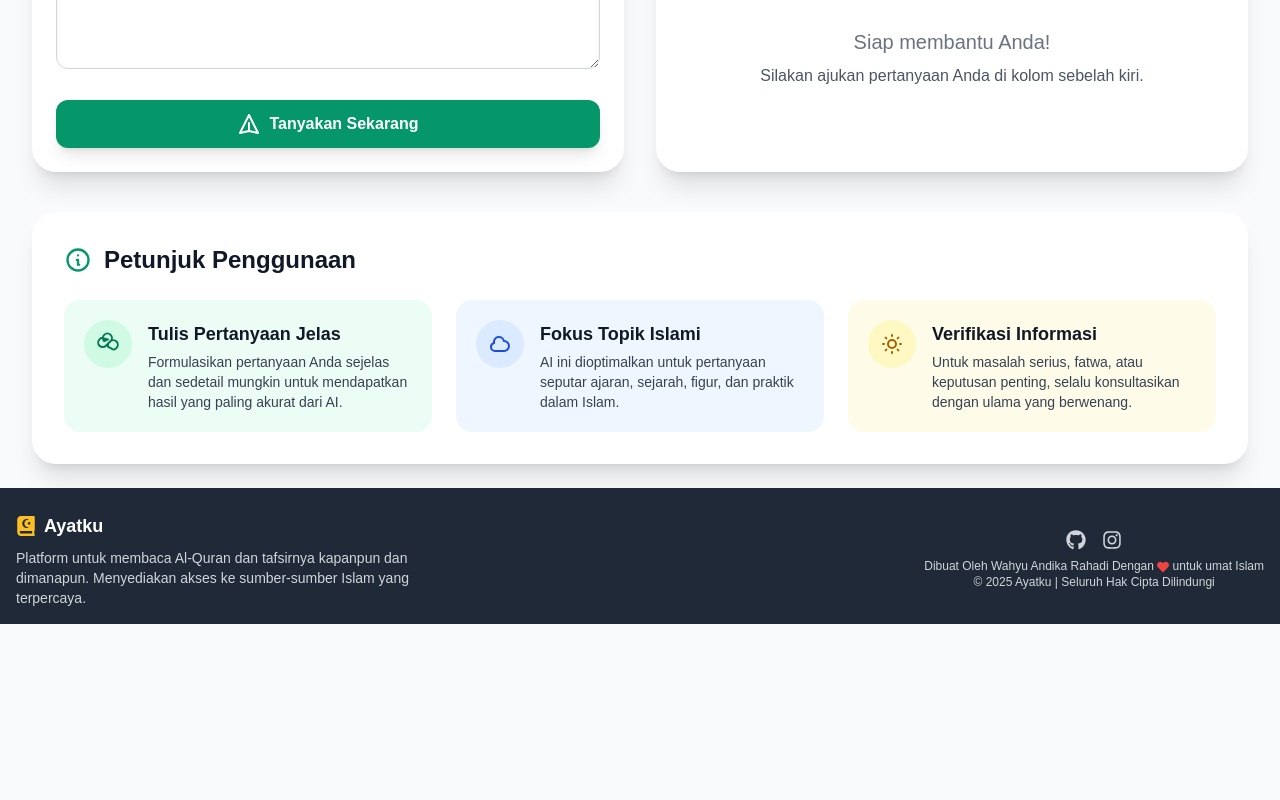
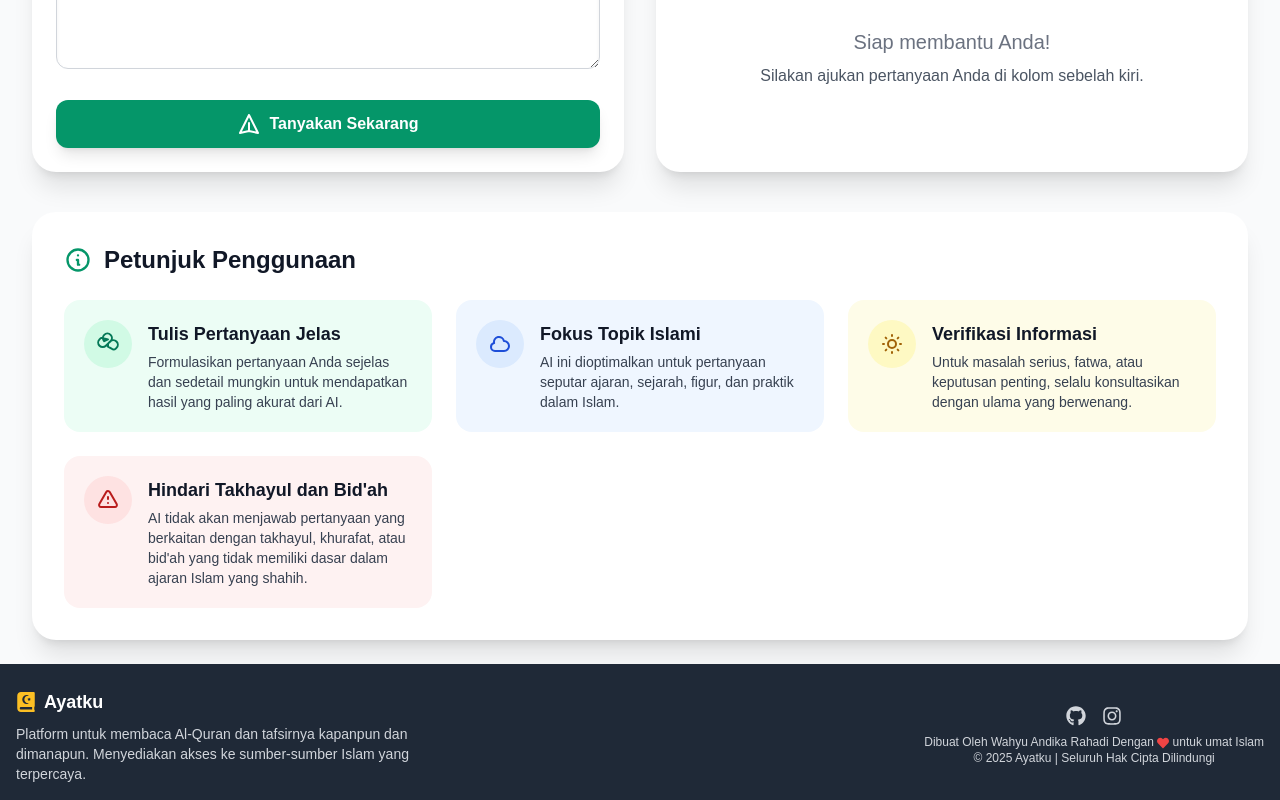
Before and after one commit to WahyuAndikaRahadi/Ayatku, a React (Vite) app: page /ai-qna in a window 1280 px wide. Shown: the part 629-1429 px from the top of the page. Before the commit the page ends 1253 px from the top, so only its background shows below. Built offline with nearby package versions, Linux system fonts and the light colour scheme; no server answers; a web font is replaced by a local one.

Commit message:
update ai

```diff
--- a/package.json
+++ b/package.json
@@ -20,6 +20,7 @@
     "react": "^19.0.0",
     "react-dom": "^19.0.0",
     "react-icons": "^5.5.0",
+    "react-markdown": "^10.1.0",
     "react-router-dom": "^7.2.0",
     "sweetalert2": "^11.17.2",
     "tailwindcss": "^3.4.17"
--- a/src/pages/IslamicQABot.jsx
+++ b/src/pages/IslamicQABot.jsx
@@ -1,6 +1,7 @@
 import { useState, useRef } from 'react';
 import Swal from 'sweetalert2';
 import { motion } from 'framer-motion';
+import ReactMarkdown from 'react-markdown'; // Import ReactMarkdown
 
 const IslamicQABot = () => {
     const [question, setQuestion] = useState('');
@@ -29,13 +30,12 @@ const IslamicQABot = () => {
             headers: { 'Content-Type': 'application/json' },
             body: JSON.stringify({
                 contents: [{ parts: [{ text: prompt }] }],
-                // You can add other parameters if needed, for example:
-                // generationConfig: {
-                //     temperature: 0.7,
-                //     topK: 40,
-                //     topP: 0.95,
-                //     maxOutputTokens: 1024,
-                // },
+                generationConfig: {
+                    temperature: 0.7,
+                    topK: 40,
+                    topP: 0.95,
+                    maxOutputTokens: 500, // Limit response length to 500 tokens
+                },
             })
         });
 
@@ -47,7 +47,7 @@ const IslamicQABot = () => {
 
         const data = await res.json();
         // Ensure the response structure is as expected
-        return data?.candidates?.[0]?.content?.parts?.[0]?.text || "Sorry, I couldn't generate a valid response.";
+        return data?.candidates?.[0]?.content?.parts?.[0]?.text || "Maaf, saya tidak dapat menghasilkan respons yang valid.";
     };
 
     const handleAskQuestion = async (e) => {
@@ -67,7 +67,7 @@ const IslamicQABot = () => {
         setError(null);
         setAnswer(null); // Reset previous answer
 
-        const promptTemplate = `Anda adalah asisten AI yang ahli dalam pengetahuan Islam. Jawablah pertanyaan berikut secara informatif, akurat, dan sesuai dengan ajaran Islam. Jika Anda tidak yakin, katakan bahwa Anda tidak memiliki informasi yang cukup atau sarankan untuk berkonsultasi dengan ulama.
+        const promptTemplate = `Anda adalah asisten AI yang ahli dalam pengetahuan Islam. Jawablah pertanyaan berikut secara informatif, akurat, dan sesuai dengan ajaran Islam. Jika Anda tidak yakin, katakan bahwa Anda tidak memiliki informasi yang cukup atau sarankan untuk berkonsultasi dengan ulama. Berikan jawaban dalam format markdown jika memungkinkan (misal: bold, list).
 
 Pertanyaan: "${question}"
 
@@ -93,6 +93,14 @@ Jawaban:`;
             });
         } finally {
             setLoading(false);
+        }
+    };
+
+    const handleKeyDown = (e) => {
+        // Submit on Enter key press, but allow Shift + Enter for new line
+        if (e.key === 'Enter' && !e.shiftKey) {
+            e.preventDefault(); // Prevent default new line behavior
+            handleAskQuestion(e); // Call the submit function
         }
     };
 
@@ -138,6 +146,7 @@ Jawaban:`;
                                 placeholder="Contoh: Apa hikmah di balik puasa Ramadhan? Atau, bagaimana konsep tawakkal dalam Islam?"
                                 value={question}
                                 onChange={(e) => setQuestion(e.target.value)}
+                                onKeyDown={handleKeyDown} // Added onKeyDown event listener
                                 disabled={loading}
                             ></textarea>
                         </div>
@@ -177,14 +186,14 @@ Jawaban:`;
                         </svg>
                     </div>
 
-                    <div className="p-6 min-h-[300px] relative flex-grow flex items-center justify-center">
+                    <div className="p-6 max-h-[400px] overflow-y-auto relative flex-grow flex flex-col justify-start items-start"> {/* Added max-h and overflow-y-auto */}
                         {loading ? (
                             <div className="absolute inset-0 flex flex-col justify-center items-center bg-white bg-opacity-80 z-10">
                                 <div className="loader ease-linear rounded-full border-4 border-t-4 border-gray-200 h-16 w-16 mb-4 mx-auto border-t-blue-500 animate-spin"></div>
                                 <p className="text-blue-700 font-semibold text-lg">AI sedang berpikir keras...</p>
                             </div>
                         ) : error ? (
-                            <div className="text-center text-red-700 flex flex-col items-center justify-center h-full">
+                            <div className="text-center text-red-700 flex flex-col items-center justify-center h-full w-full">
                                 <svg xmlns="http://www.w3.org/2000/svg" className="h-14 w-14 mb-4 text-red-600" fill="none" viewBox="0 0 24 24" stroke="currentColor">
                                     <path strokeLinecap="round" strokeLinejoin="round" strokeWidth={2} d="M10 14l2-2m0 0l2-2m-2 2l-2-2m2 2l2 2m7-2a9 9 0 11-18 0 9 9 0 0118 0z" />
                                 </svg>
@@ -197,12 +206,12 @@ Jawaban:`;
                                 initial={{ opacity: 0, y: 20 }}
                                 animate={{ opacity: 1, y: 0 }}
                                 transition={{ duration: 0.5 }}
-                                className="prose max-w-none text-gray-800 text-lg leading-relaxed" // Tailwind Typography plugin jika diinstal
+                                className="prose max-w-none text-gray-800 text-lg leading-relaxed w-full" // Added w-full for markdown content
                             >
-                                <p className="whitespace-pre-wrap">{answer}</p>
+                                <ReactMarkdown>{answer}</ReactMarkdown> {/* Use ReactMarkdown here */}
                             </motion.div>
                         ) : (
-                            <div className="text-center text-gray-500 flex flex-col items-center justify-center h-full">
+                            <div className="text-center text-gray-500 flex flex-col items-center justify-center h-full w-full">
                                 <svg xmlns="http://www.w3.org/2000/svg" className="h-16 w-16 mb-5 text-gray-400" fill="none" viewBox="0 0 24 24" stroke="currentColor">
                                     <path strokeLinecap="round" strokeLinejoin="round" strokeWidth={2} d="M8.228 9.228a4.5 4.5 0 116.364 0L12 11.636l-2.121 2.122a4.5 4.5 0 01-6.364-6.364l.98-.979a2.5 2.5 0 013.536 0L12 7.364zM12 11.636l2.121-2.122a4.5 4.5 0 016.364 6.364l-.979.979a2.5 2.5 0 01-3.536 0L12 14.636z" />
                                 </svg>
@@ -270,6 +279,21 @@ Jawaban:`;
                             </p>
                         </div>
                     </div>
+
+                    {/* New Disclaimer: Hindari Takhayul dan Bid'ah */}
+                    <div className="bg-red-50 p-5 rounded-2xl flex items-start">
+                        <div className="w-12 h-12 rounded-full bg-red-100 flex items-center justify-center flex-shrink-0 mr-4">
+                            <svg xmlns="http://www.w3.org/2000/svg" className="h-6 w-6 text-red-700" fill="none" viewBox="0 0 24 24" stroke="currentColor">
+                                <path strokeLinecap="round" strokeLinejoin="round" strokeWidth={2} d="M12 9v2m0 4h.01m-6.938 4h13.856c1.54 0 2.502-1.667 1.732-3L13.732 4c-.77-1.333-2.694-1.333-3.464 0L3.34 16c-.77 1.333.192 3 1.732 3z" />
+                            </svg>
+                        </div>
+                        <div>
+                            <span className="font-semibold text-lg text-gray-900 block mb-1">Hindari Takhayul dan Bid'ah</span>
+                            <p className="text-gray-700 text-sm">
+                                AI tidak akan menjawab pertanyaan yang berkaitan dengan takhayul, khurafat, atau bid'ah yang tidak memiliki dasar dalam ajaran Islam yang shahih.
+                            </p>
+                        </div>
+                    </div>
                 </div>
             </motion.div>
         </div>
```
Also changed, not shown: 1 other file (tests, documents, lock files or other folders).
